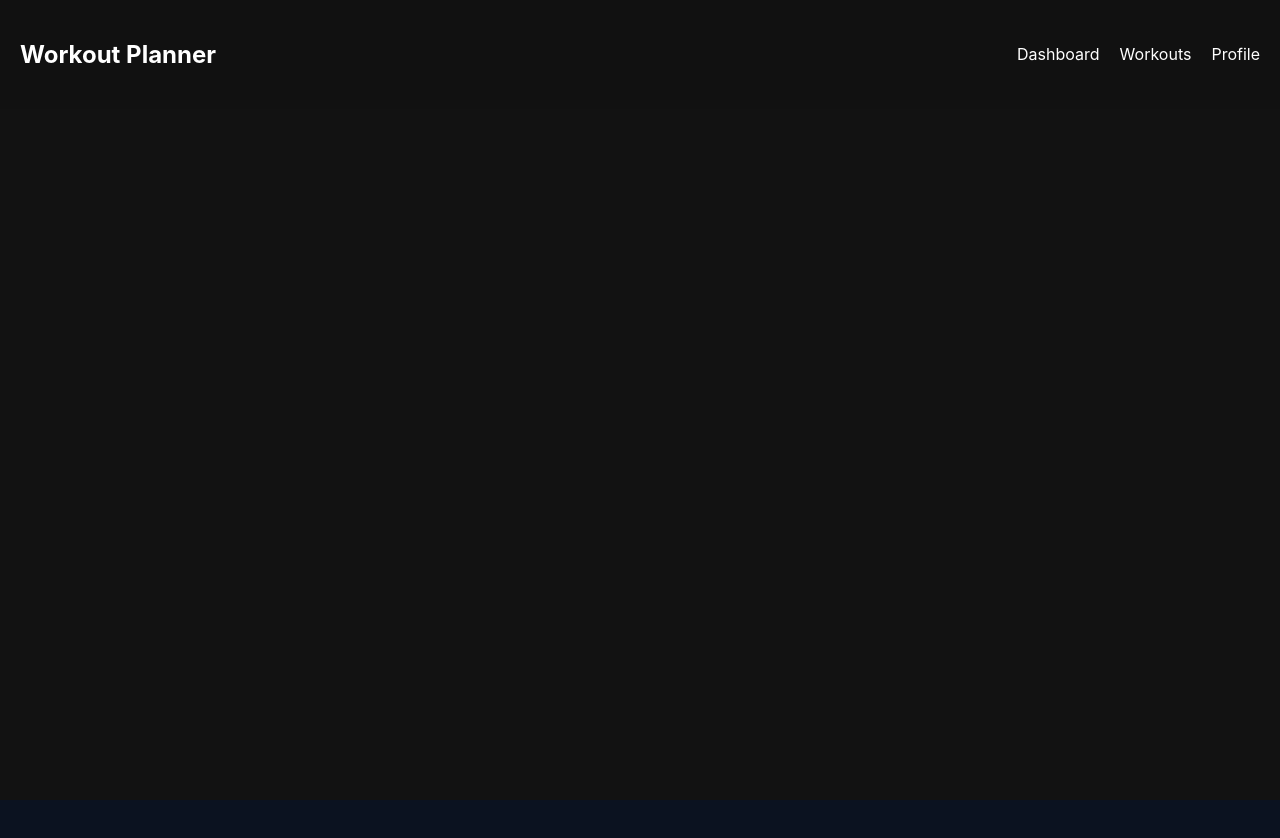
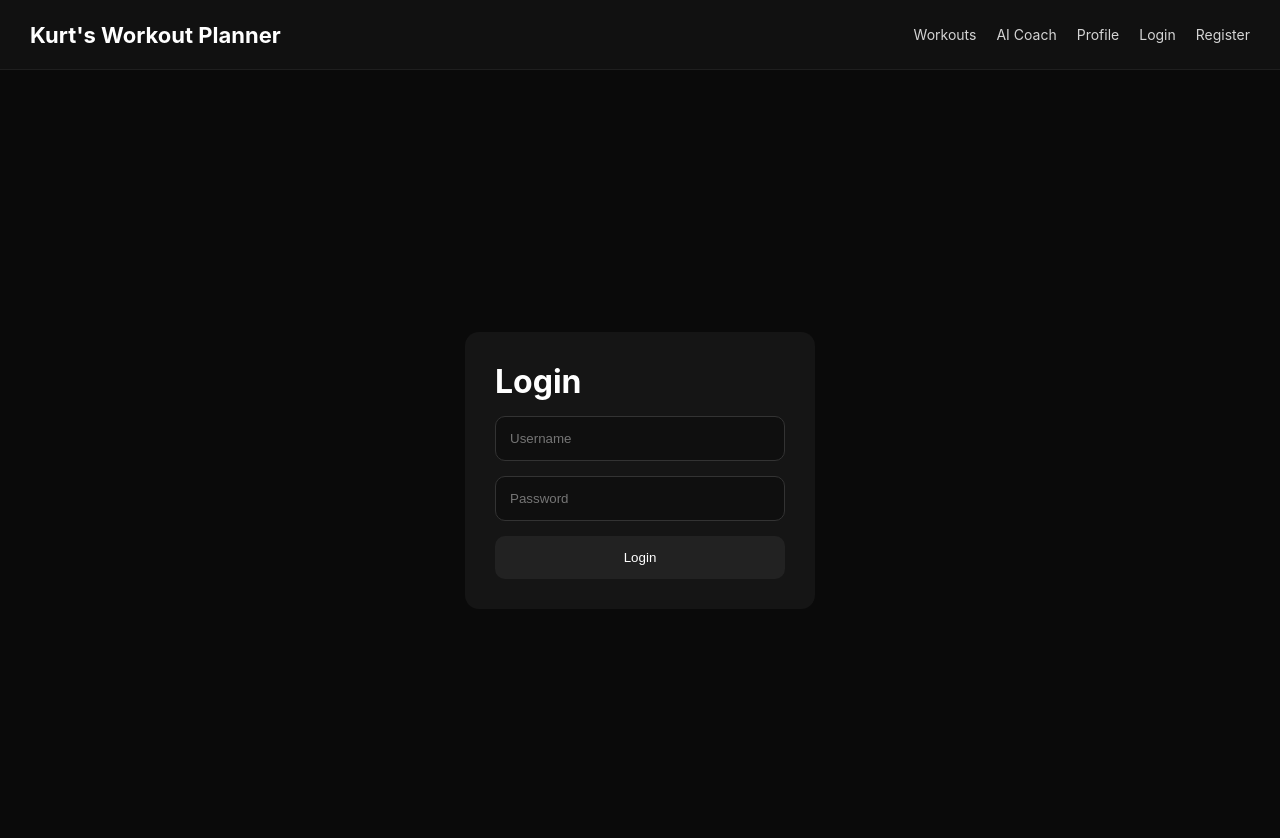
Before and after one commit to Kurttt02/workoutplanner1, a React (Create React App) app: page /login in a window 1280 px wide. Shown: the top 838 px of the page. Before the commit the page ends 800 px from the top, so only its background shows below. Built offline with nearby package versions, Linux system fonts and the light colour scheme.

Commit message:
Added a login and Register tab (need to make mandatory on launch) and also added AI Coach tab

```diff
--- a/src/App.js
+++ b/src/App.js
@@ -1,45 +1,91 @@
-import {
-  BrowserRouter,
-  Routes,
-  Route
-} from "react-router-dom"
+import { BrowserRouter, Routes, Route, Link } from "react-router-dom"
 
-import Navbar from "./components/Navbar"
-
-import Dashboard from "./pages/Dashboard"
 import Workouts from "./pages/Workouts"
 import Profile from "./pages/Profile"
+import Coach from "./pages/Coach"
+import Login from "./pages/Login"
+import Register from "./pages/Register"
 
 function App() {
   return (
     <BrowserRouter>
-      <div
-        style={{
-          backgroundColor: "#121212",
-          minHeight: "100vh"
-        }}
-      >
-        <Navbar />
+      <div style={styles.app}>
+        <nav style={styles.navbar}>
+          <h2 style={styles.logo}>
+            Kurt's Workout Planner
+          </h2>
+
+          <div style={styles.links}>
+            <Link to="/" style={styles.link}>
+              Workouts
+            </Link>
+
+            <Link to="/coach" style={styles.link}>
+              AI Coach
+            </Link>
+
+            <Link to="/profile" style={styles.link}>
+              Profile
+            </Link>
+
+            <Link to="/login" style={styles.link}>
+              Login
+            </Link>
+
+            <Link to="/register" style={styles.link}>
+              Register
+            </Link>
+          </div>
+        </nav>
 
         <Routes>
-          <Route
-            path="/"
-            element={<Dashboard />}
-          />
+          <Route path="/" element={<Workouts />} />
 
-          <Route
-            path="/workouts"
-            element={<Workouts />}
-          />
+          <Route path="/coach" element={<Coach />} />
 
-          <Route
-            path="/profile"
-            element={<Profile />}
-          />
+          <Route path="/profile" element={<Profile />} />
+
+          <Route path="/login" element={<Login />} />
+
+          <Route path="/register" element={<Register />} />
         </Routes>
       </div>
     </BrowserRouter>
   )
 }
 
+const styles = {
+  app: {
+    minHeight: "100vh",
+    backgroundColor: "#0a0a0a"
+  },
+
+  navbar: {
+    height: "70px",
+    borderBottom: "1px solid #1f1f1f",
+    display: "flex",
+    justifyContent: "space-between",
+    alignItems: "center",
+    padding: "0 30px",
+    backgroundColor: "#111"
+  },
+
+  logo: {
+    color: "white",
+    margin: 0,
+    fontSize: "22px"
+  },
+
+  links: {
+    display: "flex",
+    gap: "20px"
+  },
+
+  link: {
+    color: "#d4d4d4",
+    textDecoration: "none",
+    fontSize: "14px"
+  }
+}
+
 export default App
--- /dev/null
+++ b/src/pages/Coach.js
@@ -0,0 +1,132 @@
+import { useState } from "react"
+
+function Coach() {
+  const [message, setMessage] = useState("")
+  const [messages, setMessages] = useState([])
+
+  function sendMessage() {
+    if (!message.trim()) return
+
+    const userMessage = {
+      sender: "user",
+      text: message
+    }
+
+    setMessages(prev => [...prev, userMessage])
+
+    fetch("http://localhost:5000/api/coach", {
+      method: "POST",
+      headers: {
+        "Content-Type": "application/json"
+      },
+      body: JSON.stringify({ message })
+    })
+      .then(res => res.json())
+      .then(data => {
+        const aiMessage = {
+          sender: "ai",
+          text: data.reply
+        }
+
+        setMessages(prev => [...prev, aiMessage])
+      })
+
+    setMessage("")
+  }
+
+  return (
+    <main style={styles.page}>
+      <h1 style={styles.title}>AI Fitness Coach</h1>
+
+      <div style={styles.chatBox}>
+        {messages.map((msg, index) => (
+          <div
+            key={index}
+            style={
+              msg.sender === "user"
+                ? styles.userMessage
+                : styles.aiMessage
+            }
+          >
+            {msg.text}
+          </div>
+        ))}
+      </div>
+
+      <div style={styles.inputRow}>
+        <input
+          value={message}
+          onChange={(e) => setMessage(e.target.value)}
+          placeholder="Ask your coach..."
+          style={styles.input}
+        />
+
+        <button onClick={sendMessage} style={styles.button}>
+          Send
+        </button>
+      </div>
+    </main>
+  )
+}
+
+const styles = {
+  page: {
+    padding: "30px",
+    color: "white"
+  },
+
+  title: {
+    marginBottom: "20px"
+  },
+
+  chatBox: {
+    backgroundColor: "#111",
+    border: "1px solid #222",
+    borderRadius: "12px",
+    padding: "20px",
+    height: "500px",
+    overflowY: "auto",
+    marginBottom: "20px"
+  },
+
+  userMessage: {
+    backgroundColor: "#2a2a2a",
+    padding: "12px",
+    borderRadius: "10px",
+    marginBottom: "12px"
+  },
+
+ aiMessage: {
+  backgroundColor: "#1a1a1a",
+  padding: "14px",
+  borderRadius: "12px",
+  marginBottom: "12px",
+  whiteSpace: "pre-wrap",
+  lineHeight: "1.5"
+},
+
+  inputRow: {
+    display: "flex",
+    gap: "10px"
+  },
+
+  input: {
+    flex: 1,
+    padding: "14px",
+    borderRadius: "10px",
+    border: "1px solid #333",
+    backgroundColor: "#111",
+    color: "white"
+  },
+
+  button: {
+    padding: "14px 18px",
+    borderRadius: "10px",
+    border: "none",
+    backgroundColor: "#222",
+    color: "white",
+    cursor: "pointer"
+  }
+}
+
+export default Coach
--- /dev/null
+++ b/src/pages/Login.js
@@ -0,0 +1,106 @@
+import { useState } from "react"
+import { useNavigate } from "react-router-dom"
+
+function Login() {
+  const [username, setUsername] = useState("")
+  const [password, setPassword] = useState("")
+
+  const navigate = useNavigate()
+
+  function login() {
+    fetch("http://localhost:5000/api/login", {
+      method: "POST",
+      headers: {
+        "Content-Type": "application/json"
+      },
+      body: JSON.stringify({
+        username,
+        password
+      })
+    })
+      .then(res => res.json())
+      .then(data => {
+        localStorage.setItem(
+          "user",
+          JSON.stringify(data)
+        )
+
+        navigate("/")
+      })
+  }
+
+  return (
+    <main style={styles.page}>
+      <div style={styles.card}>
+        <h1 style={styles.title}>Login</h1>
+
+        <input
+          placeholder="Username"
+          value={username}
+          onChange={(e) =>
+            setUsername(e.target.value)
+          }
+          style={styles.input}
+        />
+
+        <input
+          type="password"
+          placeholder="Password"
+          value={password}
+          onChange={(e) =>
+            setPassword(e.target.value)
+          }
+          style={styles.input}
+        />
+
+        <button onClick={login} style={styles.button}>
+          Login
+        </button>
+      </div>
+    </main>
+  )
+}
+
+const styles = {
+  page: {
+    minHeight: "100vh",
+    display: "flex",
+    justifyContent: "center",
+    alignItems: "center",
+    backgroundColor: "#0a0a0a"
+  },
+
+  card: {
+    width: "350px",
+    padding: "30px",
+    borderRadius: "14px",
+    backgroundColor: "#151515",
+    display: "flex",
+    flexDirection: "column",
+    gap: "15px"
+  },
+
+  title: {
+    color: "white",
+    margin: 0
+  },
+
+  input: {
+    padding: "14px",
+    borderRadius: "10px",
+    border: "1px solid #333",
+    backgroundColor: "#0f0f0f",
+    color: "white"
+  },
+
+  button: {
+    padding: "14px",
+    border: "none",
+    borderRadius: "10px",
+    backgroundColor: "#222",
+    color: "white",
+    cursor: "pointer"
+  }
+}
+
+export default Login
--- /dev/null
+++ b/src/pages/Register.js
@@ -0,0 +1,101 @@
+import { useState } from "react"
+import { useNavigate } from "react-router-dom"
+
+function Register() {
+  const [username, setUsername] = useState("")
+  const [password, setPassword] = useState("")
+
+  const navigate = useNavigate()
+
+  function register() {
+    fetch("http://localhost:5000/api/register", {
+      method: "POST",
+      headers: {
+        "Content-Type": "application/json"
+      },
+      body: JSON.stringify({
+        username,
+        password
+      })
+    })
+      .then(res => res.json())
+      .then(() => {
+        navigate("/login")
+      })
+  }
+
+  return (
+    <main style={styles.page}>
+      <div style={styles.card}>
+        <h1 style={styles.title}>Register</h1>
+
+        <input
+          placeholder="Username"
+          value={username}
+          onChange={(e) =>
+            setUsername(e.target.value)
+          }
+          style={styles.input}
+        />
+
+        <input
+          type="password"
+          placeholder="Password"
+          value={password}
+          onChange={(e) =>
+            setPassword(e.target.value)
+          }
+          style={styles.input}
+        />
+
+        <button onClick={register} style={styles.button}>
+          Register
+        </button>
+      </div>
+    </main>
+  )
+}
+
+const styles = {
+  page: {
+    minHeight: "100vh",
+    display: "flex",
+    justifyContent: "center",
+    alignItems: "center",
+    backgroundColor: "#0a0a0a"
+  },
+
+  card: {
+    width: "350px",
+    padding: "30px",
+    borderRadius: "14px",
+    backgroundColor: "#151515",
+    display: "flex",
+    flexDirection: "column",
+    gap: "15px"
+  },
+
+  title: {
+    color: "white",
+    margin: 0
+  },
+
+  input: {
+    padding: "14px",
+    borderRadius: "10px",
+    border: "1px solid #333",
+    backgroundColor: "#0f0f0f",
+    color: "white"
+  },
+
+  button: {
+    padding: "14px",
+    border: "none",
+    borderRadius: "10px",
+    backgroundColor: "#222",
+    color: "white",
+    cursor: "pointer"
+  }
+}
+
+export default Register
```
Also changed, not shown: 2 other files (tests, documents, lock files or other folders).
